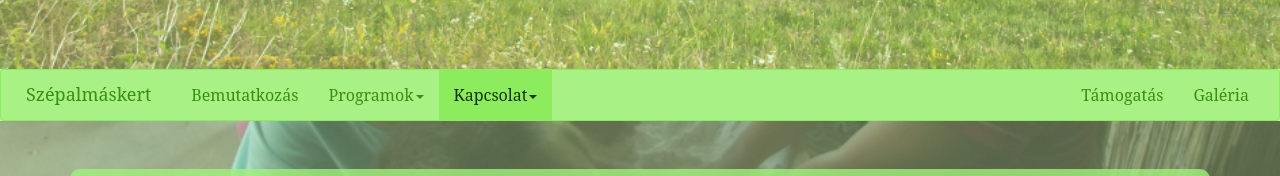
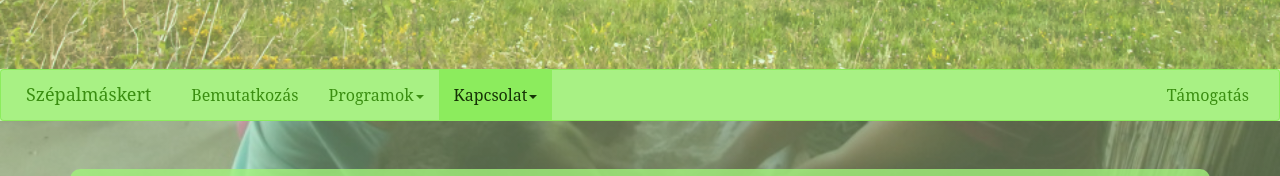
Before and after one commit to Robeszpierre/erdei-iskola, a website: page index.html in a window 1280 px wide. Shown: the part 571-747 px from the top of the page. Drawn offline with nearby package versions, Linux system fonts and the light colour scheme; a web font is replaced by a local one.

Commit message:
navbar update

```diff
--- a/index.html
+++ b/index.html
@@ -52,7 +52,6 @@
         </ul>
         <ul class="nav navbar-nav navbar-right">
           <li><a href="#tax">Támogatás</a></li>
-          <li><a href="#">Galéria</a></li>
         </ul>
       </div><!-- /.navbar-collapse -->
     </div><!-- /.container-fluid -->
```
Also changed, not shown: src/index.html (+0 -1 lines).
